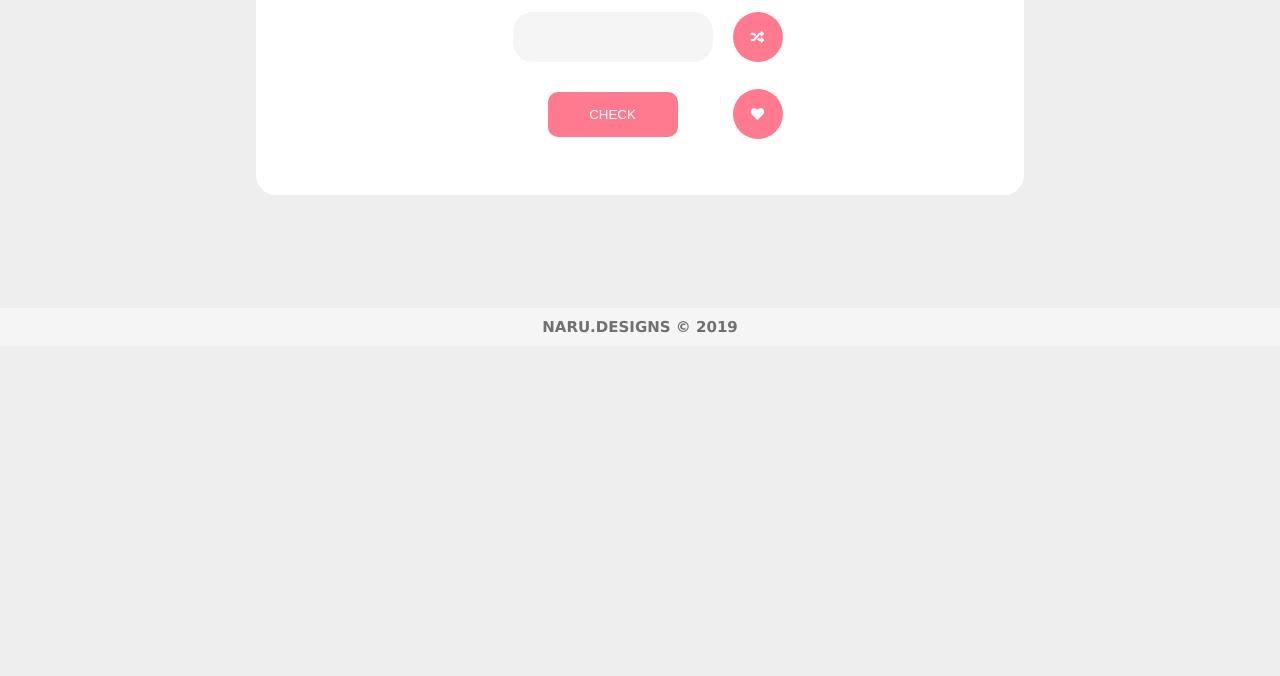
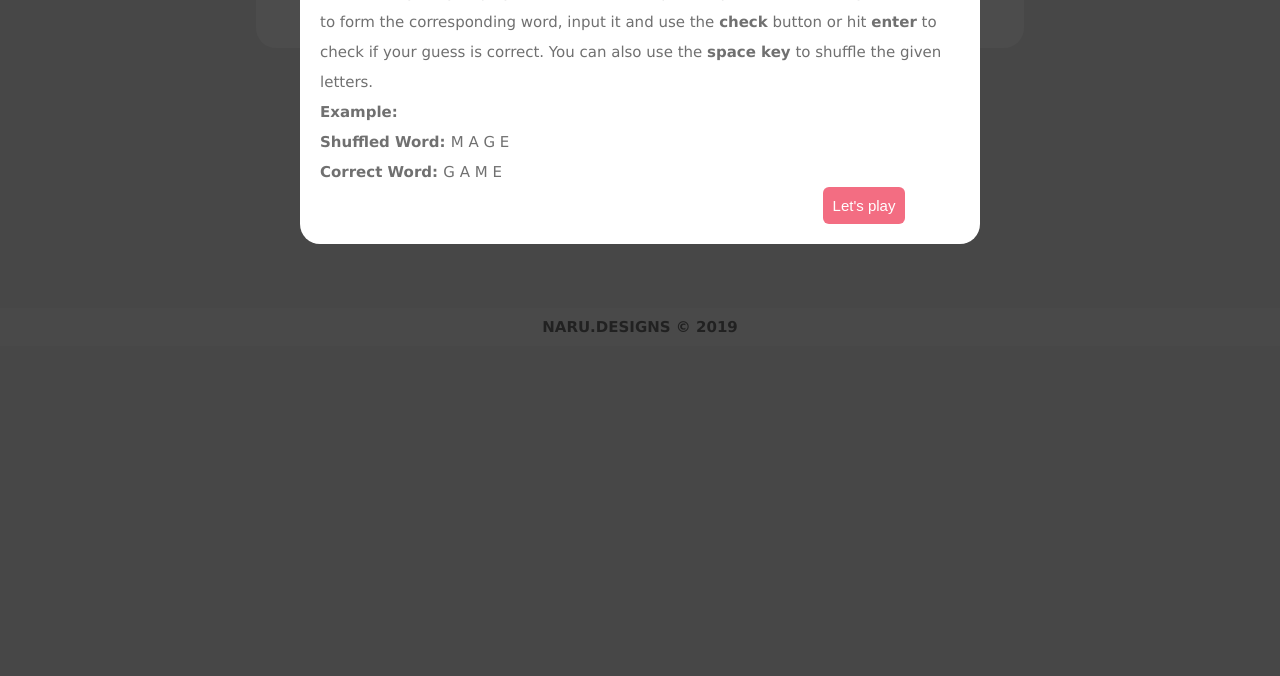
Before and after one commit to ejioforthaddeus/TEE-PUZZLE, a plain HTML site: page index.html in a window 1280 px wide. Shown: the part 454-1130 px from the top of the page. Before the commit the page ends 800 px from the top, so only its background shows below. Drawn offline with Linux system fonts and the light colour scheme.

Commit message:
modified js file

```diff
--- a/guessMe.css
+++ b/guessMe.css
@@ -5,6 +5,74 @@
 
 body {
     background-color: white;
+    overflow: hidden;
+}
+
+.dim {
+    background-color: rgb(0, 0, 0, 0.7);
+    height: 150%;
+    width: 100%;
+    margin-top: -100px;
+    position: absolute;
+    z-index: 2;
+    display: flex;
+    justify-content: center;
+}
+
+.about {
+    width: 80%;
+    height: auto;
+    background-color: rgb(255, 255, 255);
+    border-radius: 20px;
+    -webkit-border-radius: 20px;
+    -moz-border-radius: 20px;
+    -ms-border-radius: 20px;
+    -o-border-radius: 20px;
+    align-self: center;
+    word-wrap: break-word;
+    color: #707070;
+    font-family: Verdana, sans-serif;
+    font-weight: bolder;
+    font-size: 15px;
+    text-align: center;
+    padding: 20px;
+    animation: scaleUp ease 0.6s;
+    -webkit-animation: scaleUp ease 0.6s;
+}
+
+@keyframes scaleUp {
+    from { transform: scale(0); -webkit-transform: scale(0); -moz-transform: scale(0); -ms-transform: scale(0); -o-transform: scale(0); }
+    to { transform: scale(1); -webkit-transform: scale(1); -moz-transform: scale(1); -ms-transform: scale(1); -o-transform: scale(1); }
+}
+
+hr {
+    background-color: rgb(230, 230, 230);
+    height: 2px;
+    margin-top: 10px;
+    border: none;
+}
+
+.about p {
+    text-align: left;
+    line-height: 2;
+    font-weight: lighter;
+}
+
+.lets-play {
+    padding: 10px;
+    background-color: #f36d82;
+    color: white;
+    border: none;
+    border-radius: 6px;
+    -webkit-border-radius: 6px;
+    -moz-border-radius: 6px;
+    -ms-border-radius: 6px;
+    -o-border-radius: 6px;
+    font-size: 15px;
+    margin-left: 70%;
+    cursor: pointer;
+    outline: none;
+    -webkit-tap-highlight-color: transparent;
 }
 
 .container {
@@ -217,13 +285,20 @@ body {
 }
 
 
+
+
 /* other screens */
-
 
 @media only screen and (min-width: 700px){
     body {
         background-color: rgb(238, 238, 238);
     }
+
+    .about {
+        width: 50%;
+        height: auto;
+    }
+
     .container {
         background-color: white;
         margin: 30px auto;
@@ -255,7 +330,6 @@ body {
     .container {
         width: 60%;
     }
-
     .gameWord_input .check{
         margin-bottom: 30px;
     }
--- a/guessMe.js
+++ b/guessMe.js
@@ -10,6 +10,15 @@ let helpButton = document.getElementById('help');
 let userInput = document.getElementById('input');
 let message = document.getElementById('message');
 let msgContainer = document.getElementById('msg-container');
+const dim = document.getElementById('dim');
+const about = document.getElementById('about');
+const letsPlay = document.getElementById('lets-play');
+
+//Display welcome message / guide
+letsPlay.addEventListener('click', () => {
+    about.style.display = 'none';
+    dim.style.display = 'none';
+})
 
 //GAME WORD DATABASE
 let gameBase = [
```
